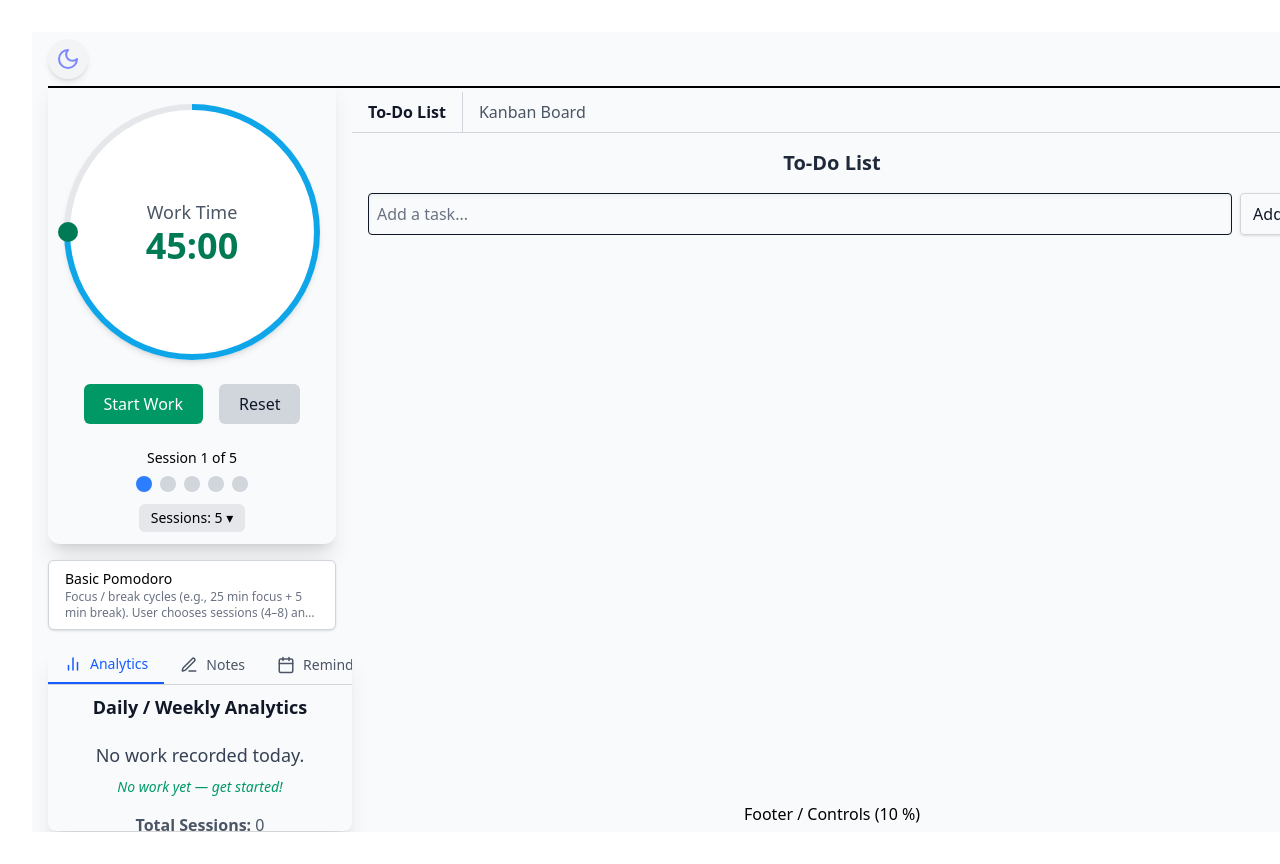
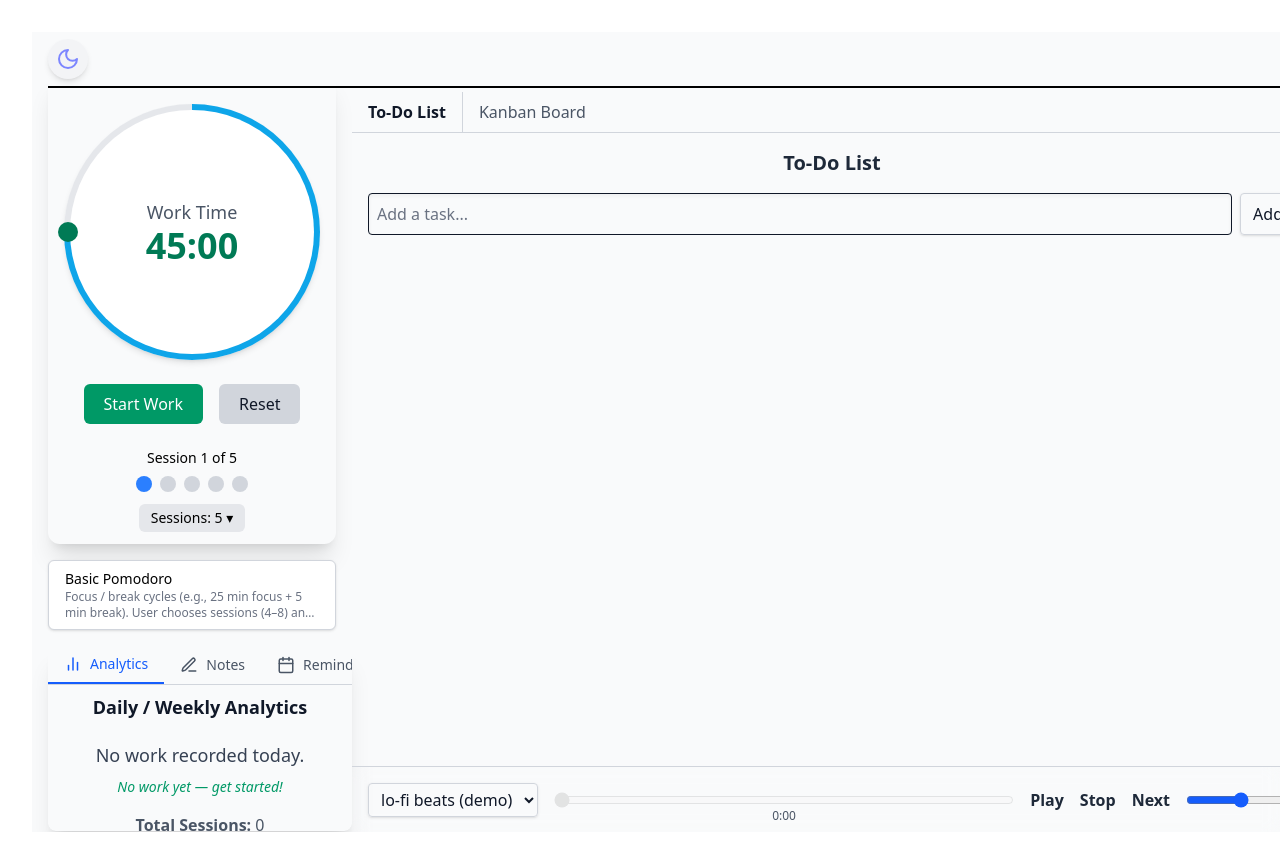
Before and after one commit to UmutAkturk14/study-timer, a React (Vite) app: page / in a window 1280 px wide. Shown: the top 864 px of the page. Built offline with nearby package versions, Linux system fonts and the light colour scheme.

Commit message:
Added music bar

```diff
--- a/package.json
+++ b/package.json
@@ -24,6 +24,7 @@
     "@types/node": "^22.15.19",
     "@types/react": "^19.1.2",
     "@types/react-dom": "^19.1.2",
+    "@types/youtube": "^0.1.1",
     "@vitejs/plugin-react-swc": "^3.9.0",
     "eslint": "^9.25.0",
     "eslint-plugin-react-hooks": "^5.2.0",
--- a/src/components/musicBar/MusicBar.tsx
+++ b/src/components/musicBar/MusicBar.tsx
@@ -1,9 +1,207 @@
-const MusicBar = () => {
+/// <reference types="youtube" />
+
+import React, { useEffect, useRef, useState, useId, ChangeEvent } from "react";
+import { musicData } from "../../data/musicData";
+
+/* ─────────────── load IFrame API exactly once ────────────── */
+let ytPromise: Promise<typeof YT> | null = null;
+
+const loadYT = (): Promise<typeof YT> => {
+  if (window.YT && window.YT.Player) return Promise.resolve(window.YT);
+  if (ytPromise) return ytPromise;
+
+  ytPromise = new Promise((resolve) => {
+    const tag = document.createElement("script");
+    tag.src = "https://www.youtube.com/iframe_api";
+    document.body.appendChild(tag);
+    window.onYouTubeIframeAPIReady = () => resolve(window.YT);
+  });
+
+  return ytPromise;
+};
+
+/* ──────────────────────────────── MusicBar ───────────────── */
+const MusicBar: React.FC = () => {
+  /* unique *legal* id (strip “:” out of React’s useId output) */
+  const uniqueId = `yt-audio-${useId().replace(/:/g, "")}`;
+
+  const player = useRef<YT.Player | null>(null);
+
+  /* guard so we DON’T re-create the player on Strict-Mode re-mount */
+  const playerInitialised = useRef(false);
+
+  const [ready, setReady] = useState(false);
+  const [index, setIndex] = useState(0);
+  const [playing, setPlaying] = useState(false);
+  const [dur, setDur] = useState(0);
+  const [pos, setPos] = useState(0);
+  const [vol, setVol] = useState(50);
+
+  /* ───── create the YouTube player ONCE ───── */
+  useEffect(() => {
+    if (playerInitialised.current) return; // skip 2-nd pass
+    playerInitialised.current = true;
+
+    loadYT().then((YT) => {
+      player.current = new YT.Player(uniqueId, {
+        height: "0",
+        width: "0",
+        videoId: musicData[0].id,
+        playerVars: { controls: 0, modestbranding: 1 },
+        events: {
+          onReady: () => {
+            setReady(true);
+            setDur(player.current!.getDuration());
+            player.current!.setVolume(vol);
+          },
+          onStateChange: (e) => {
+            if (e.data === YT.PlayerState.ENDED) next();
+            if (e.data === YT.PlayerState.PLAYING) setPlaying(true);
+            if (e.data === YT.PlayerState.PAUSED) setPlaying(false);
+          },
+        },
+      });
+    });
+
+    /* real unmount cleanup */
+    return () => player.current?.destroy();
+    // eslint-disable-next-line react-hooks/exhaustive-deps
+  }, []);
+
+  /* update progress every 500 ms while playing */
+  useEffect(() => {
+    if (!ready || !playing) return;
+    const timer = window.setInterval(() => {
+      if (player.current) setPos(player.current.getCurrentTime());
+    }, 500);
+    return () => clearInterval(timer);
+  }, [ready, playing]);
+
+  /* keep volume in sync */
+  useEffect(() => {
+    if (ready) player.current?.setVolume(vol);
+  }, [vol, ready]);
+
+  /* ───── helpers ───── */
+  const load = (i: number, auto = false) => {
+    if (!player.current || !ready) return;
+    const vid = musicData[i].id;
+    auto ? player.current.loadVideoById(vid) : player.current.cueVideoById(vid);
+    setIndex(i);
+    setTimeout(() => setDur(player.current!.getDuration()), 250);
+  };
+
+  const playPause = () =>
+    playing ? player.current?.pauseVideo() : player.current?.playVideo();
+
+  const stop = () => {
+    player.current?.stopVideo();
+    setPlaying(false);
+    setPos(0);
+  };
+
+  const next = () => load((index + 1) % musicData.length, true);
+
+  const seek = (e: ChangeEvent<HTMLInputElement>) => {
+    const s = +e.target.value;
+    player.current?.seekTo(s, true);
+    setPos(s);
+  };
+
+  /* ───── render ───── */
   return (
-    <div className="h-[5%] flex items-center justify-center">
-      <p>Footer / Controls (10 %)</p>
+    <div
+      className="flex items-center gap-4 px-4 h-[72px] border-t
+                    border-gray-300 dark:border-gray-600 backdrop-blur-sm"
+    >
+      {/* hidden iframe */}
+      <div
+        id={uniqueId}
+        style={{ position: "absolute", width: 0, height: 0 }}
+      />
+
+      {/* track selector */}
+      <select
+        value={index}
+        onChange={(e) => load(+e.target.value)}
+        className="bg-transparent border px-2 py-1 rounded shadow
+                   text-gray-900 dark:text-gray-100 border-gray-300 dark:border-gray-600"
+      >
+        {musicData.map((t, i) => (
+          <option key={t.id} value={i} className="dark:bg-gray-800">
+            {t.title}
+          </option>
+        ))}
+      </select>
+
+      {/* progress bar */}
+      <div className="flex flex-col flex-1 justify-center items-center mt-4">
+        <input
+          type="range"
+          min={0}
+          max={dur || 0}
+          step={0.5}
+          value={pos}
+          onChange={seek}
+          disabled={!ready}
+          className="w-full accent-blue-600 disabled:opacity-50"
+        />
+        <div className="flex justify-between text-xs text-gray-600 dark:text-gray-400">
+          <span>{format(pos)}</span>
+        </div>
+      </div>
+
+      {/* controls */}
+      <button
+        onClick={playPause}
+        disabled={!ready}
+        className="btn text-gray-800 dark:text-gray-300 font-semibold"
+      >
+        {playing ? "Pause" : "Play"}
+      </button>
+      <button
+        onClick={stop}
+        disabled={!ready}
+        className="btn text-gray-800 dark:text-gray-300 font-semibold"
+      >
+        Stop
+      </button>
+      <button
+        onClick={next}
+        disabled={!ready}
+        className="btn text-gray-800 dark:text-gray-300 font-semibold"
+      >
+        Next
+      </button>
+
+      {/* volume */}
+      <input
+        type="range"
+        min={0}
+        max={100}
+        value={vol}
+        onChange={(e) => setVol(+e.target.value)}
+        className="w-[110px] accent-blue-600"
+      />
     </div>
   );
 };
 
+/* util to format seconds → m:ss */
+const format = (s: number) => {
+  const m = Math.floor(s / 60);
+  const sec = Math.floor(s % 60)
+    .toString()
+    .padStart(2, "0");
+  return `${m}:${sec}`;
+};
+
+/* Tailwind helper (optional put in global CSS) */
+export const styles = `
+.btn{
+  @apply px-3 py-1 rounded border shadow hover:shadow-md
+         text-gray-900 dark:text-gray-100
+         border-gray-300 dark:border-gray-600 disabled:opacity-50;
+}`;
+
 export default MusicBar;
--- /dev/null
+++ b/src/data/musicData.ts
@@ -0,0 +1,15 @@
+/**
+ * Replace the objects below with your own titles and YouTube URLs.
+ * Only the video ID is stored, so a URL like
+ *   https://www.youtube.com/watch?v=5qap5aO4i9A
+ * becomes id: "5qap5aO4i9A"
+ */
+export interface Track {
+  id: string;      // YouTube video ID
+  title: string;   // What the user sees in the dropdown
+}
+
+export const musicData: Track[] = [
+  { id: "bVA-I44yC98", title: "lo-fi beats (demo)" },
+  { id: "6c1oP9oVZ5g", title: "cozy otter" },
+];
```
Also changed, not shown: 1 other file (tests, documents, lock files or other folders).
